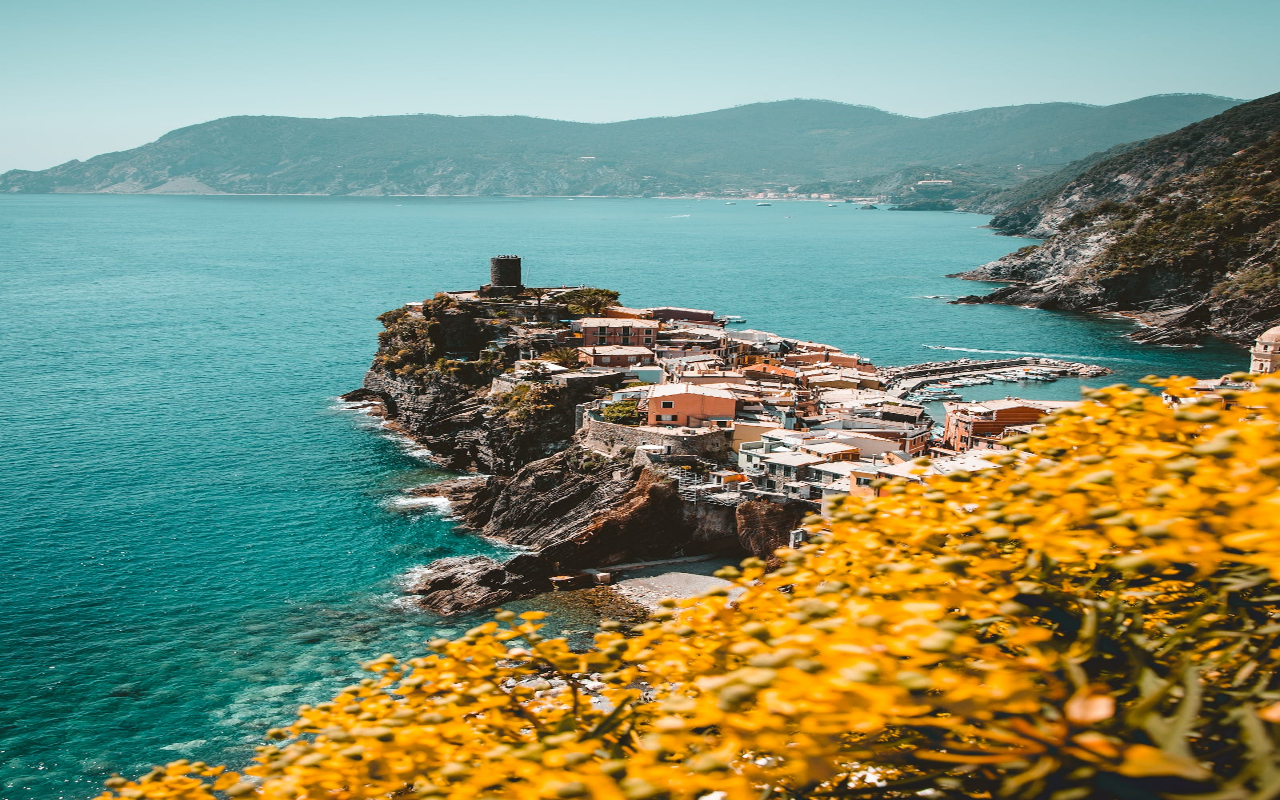
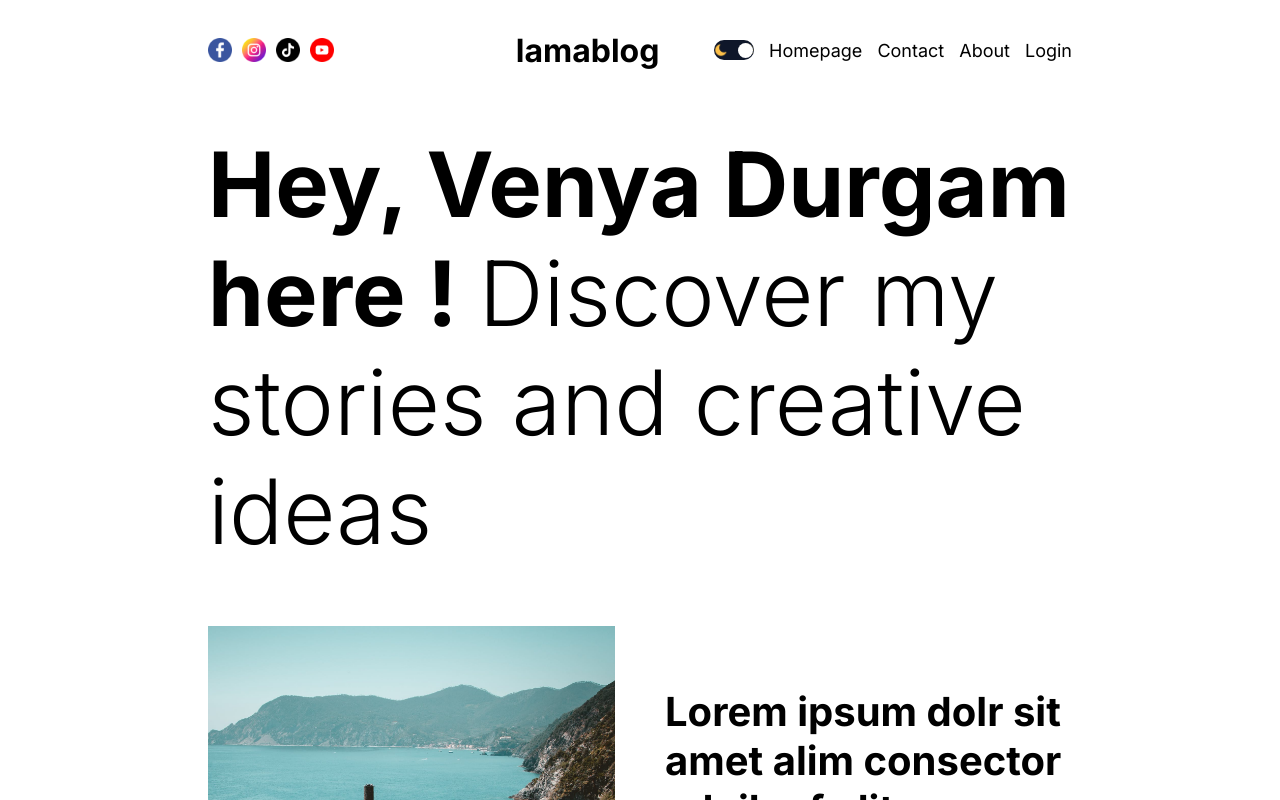
Before and after one commit to Venyad/BlogApp, a Next.js app: page / in a window 1280 px wide. Shown: the top 800 px of the page. Built offline with nearby package versions, Linux system fonts and the light colour scheme.

Commit message:
Updated Featured css Component

```diff
--- a/src/components/featured/Featured.jsx
+++ b/src/components/featured/Featured.jsx
@@ -8,7 +8,7 @@
       <h1 className={styles.title}> <b>Hey, Venya Durgam here ! </b>Discover my stories and creative ideas</h1>
       <div className={styles.post}>
         <div className={styles.imgContainer}>
-          <Image src="/p1.jpeg" alt="" fill />
+          <Image src="/p1.jpeg" alt="" fill className={styles.image}/>
         </div>
         <div className={styles.textContainer}>
           <h1 className={styles.postTitle} >Lorem ipsum dolr sit amet alim consector adoikmf elit</h1>
--- a/src/components/featured/featured.module.css
+++ b/src/components/featured/featured.module.css
@@ -0,0 +1,49 @@
+.container{
+    margin-top: 30px;
+}
+
+.title{
+    font-size: 90px;
+    font-weight: 300;
+}
+
+.post{
+    margin-top: 60px;
+    display: flex;
+    align-items: center;
+    gap: 50px;
+}
+
+.imgContainer{
+    flex: 1;
+    height: 500px;
+    position: relative;
+}
+
+.image{
+    object-fit: cover;
+}
+
+.textContainer{
+    flex: 1;
+    display: flex;
+    flex-direction: column;
+    gap: 20px;
+}
+
+.postTitle{
+    font-size: 40px;
+}
+
+.postDesc{
+    font-size: 20px;
+    font-weight: 300;
+    color: var(--softTextColor);
+}
+
+.button{
+    padding: 16px 20px;
+    border: none;
+    border-radius: 5px;
+    width: max-content;
+}
```
